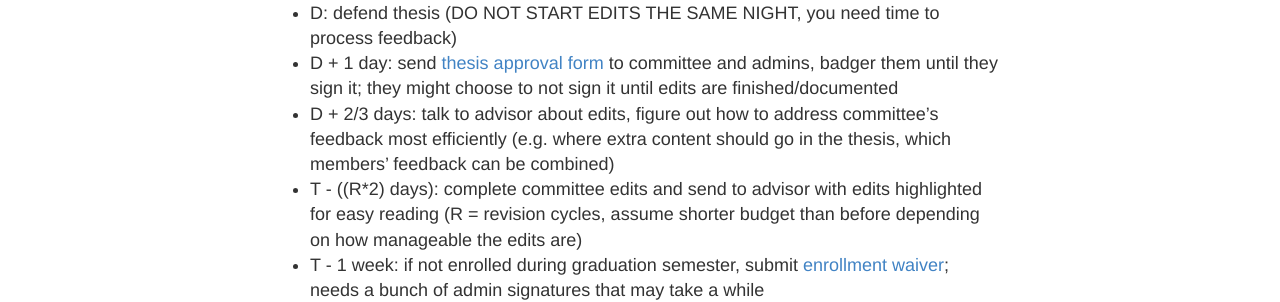
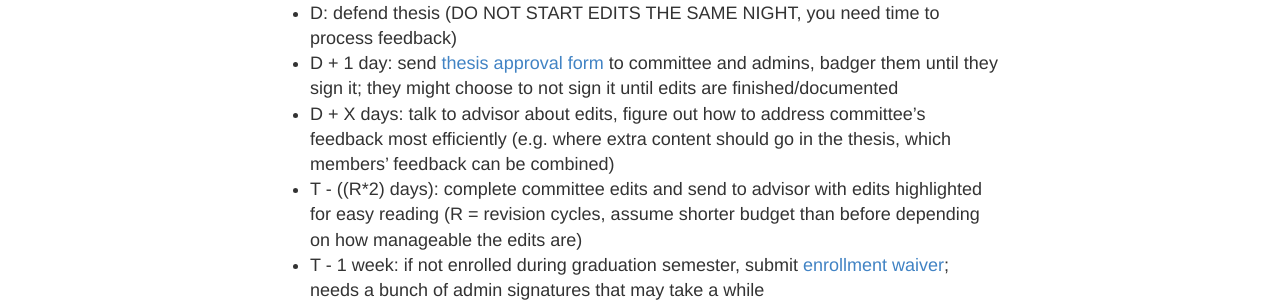
Before and after one commit to ianbstewart/ianbstewart.github.io, a Jekyll site: the page built from _posts/2020-08-21-thesis_submission.md, in a window 1280 px wide. Shown: the part 1082-1384 px from the top of the page. Built offline with Jekyll 4.4.1, drawn with Linux system fonts in a browser that asks for light colours.

Commit message:
updated thesis submission

```diff
--- a/_posts/2020-08-21-thesis_submission.md
+++ b/_posts/2020-08-21-thesis_submission.md
@@ -33,7 +33,7 @@ Also note that **this timeline applies only to Georgia Tech**: other schools def
 - D - 2 days: (optional) send reminder
 - D: defend thesis (DO NOT START EDITS THE SAME NIGHT, you need time to process feedback)
 - D + 1 day: send [thesis approval form](https://app.docusign.com/templates/details/1efaa422-9829-4ee1-8bd3-ba8544bf304b) to committee and admins, badger them until they sign it; they might choose to not sign it until edits are finished/documented
-- D + 2/3 days: talk to advisor about edits, figure out how to address committee's feedback most efficiently (e.g. where extra content should go in the thesis, which members' feedback can be combined)
+- D + X days: talk to advisor about edits, figure out how to address committee's feedback most efficiently (e.g. where extra content should go in the thesis, which members' feedback can be combined)
 - T - ((R\*2) days): complete committee edits and send to advisor with edits highlighted for easy reading (R = revision cycles, assume shorter budget than before depending on how manageable the edits are)
 - T - 1 week: if not enrolled during graduation semester, submit [enrollment waiver](https://app.docusign.com/templates/details/a8505158-9917-42f3-a985-8c11f851e5b6); needs a bunch of admin signatures that may take a while
 - T - 1 week: (optional) submit [request to withhold thesis](https://app.docusign.com/templates/details/c7a47989-2168-4a5c-8ffd-e747a06cf159), in case of unpublished work
```
